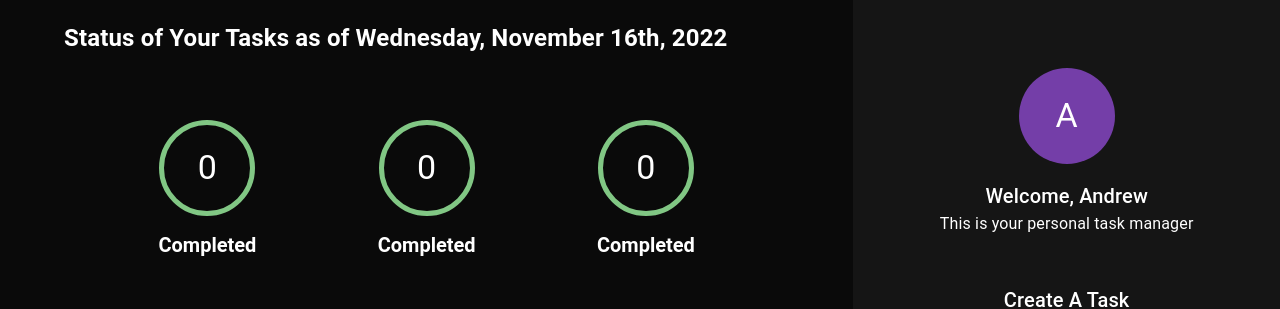
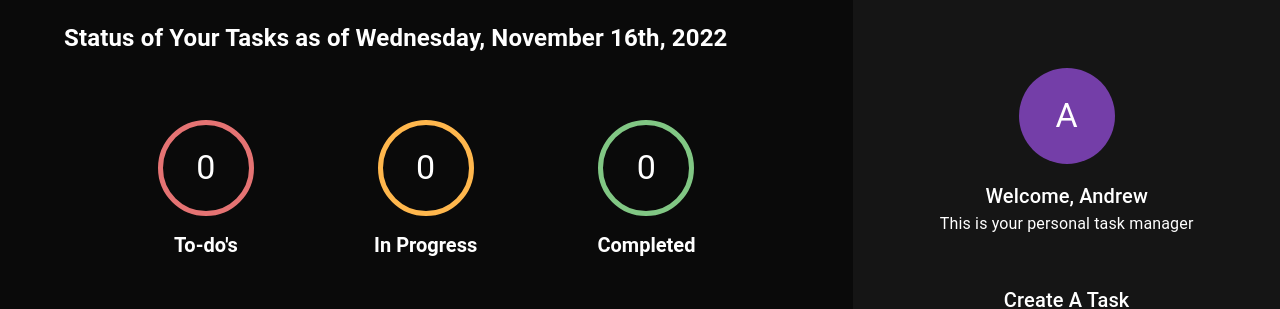
Before and after one commit to atmason90/task-manager, a React (Create React App) app in the folder task-manager/: page / in a window 1280 px wide. Shown: the top 309 px of the page. Built offline with nearby package versions, Linux system fonts and the light colour scheme; no server answers.

Commit message:
add props to TaskCounter components

```diff
--- a/task-manager/src/components/TaskArea/TaskArea.tsx
+++ b/task-manager/src/components/TaskArea/TaskArea.tsx
@@ -8,6 +8,7 @@ import { sendApiRequest } from '../../helpers/sendApiRequest';
 import { ITaskApi } from './interfaces/ITaskApi';
 import { Status } from '../createTaskForm/enums/status';
 import { IUpdateTask } from '../createTaskForm/interfaces/IUpdateTask';
+import { countTasks } from './helpers/countTasks';
 
 
 export const Taskarea: FC = (): ReactElement => {
@@ -76,9 +77,24 @@ export const Taskarea: FC = (): ReactElement => {
             xs={12}
             mb={8}
           >
-            <TaskCounter />
-            <TaskCounter />
-            <TaskCounter />
+            <TaskCounter
+              status={Status.todo}
+              count={
+                data ? countTasks(data, Status.todo) : undefined
+              }
+            />
+            <TaskCounter
+              status={Status.inProgress}
+              count={
+                data ? countTasks(data, Status.inProgress) : undefined
+              }
+            />
+            <TaskCounter
+              status={Status.completed}
+              count={
+                data ? countTasks(data, Status.completed) : undefined
+              }
+            />
           </Grid>
           {/* tasks */}
           <Grid
```
